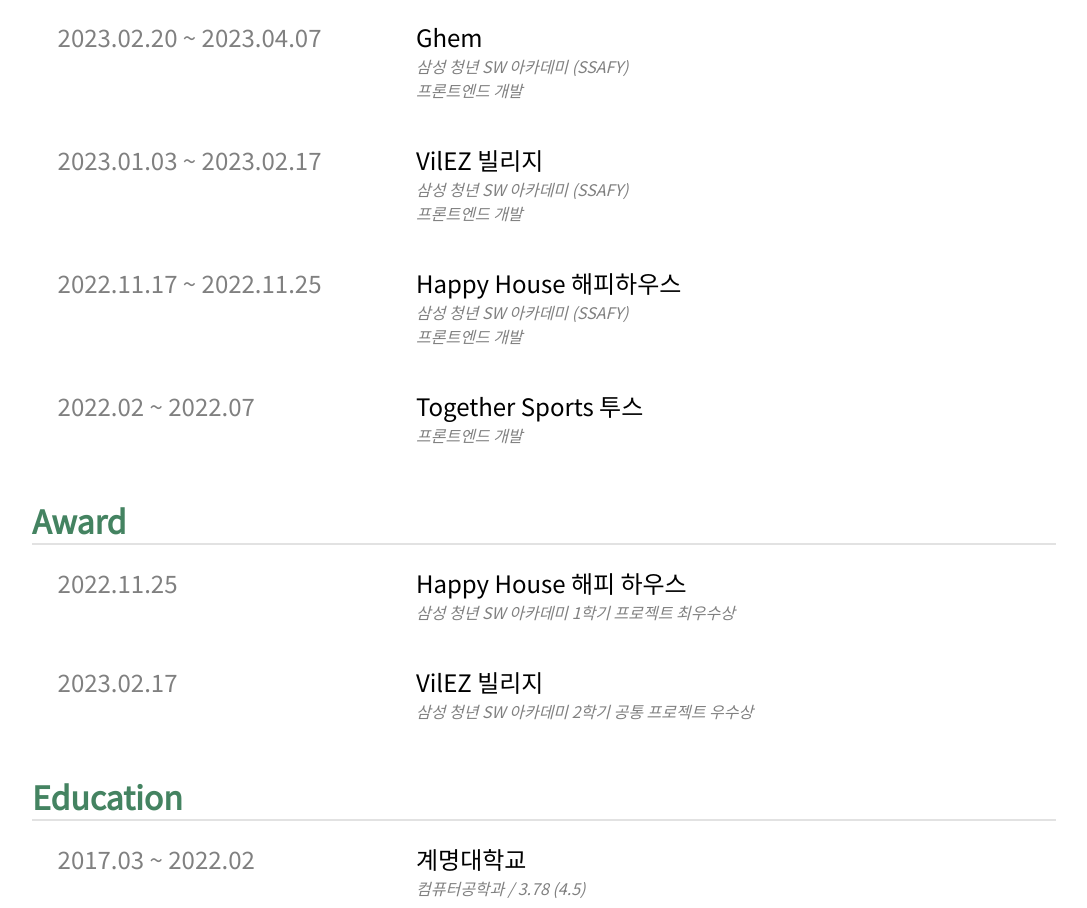
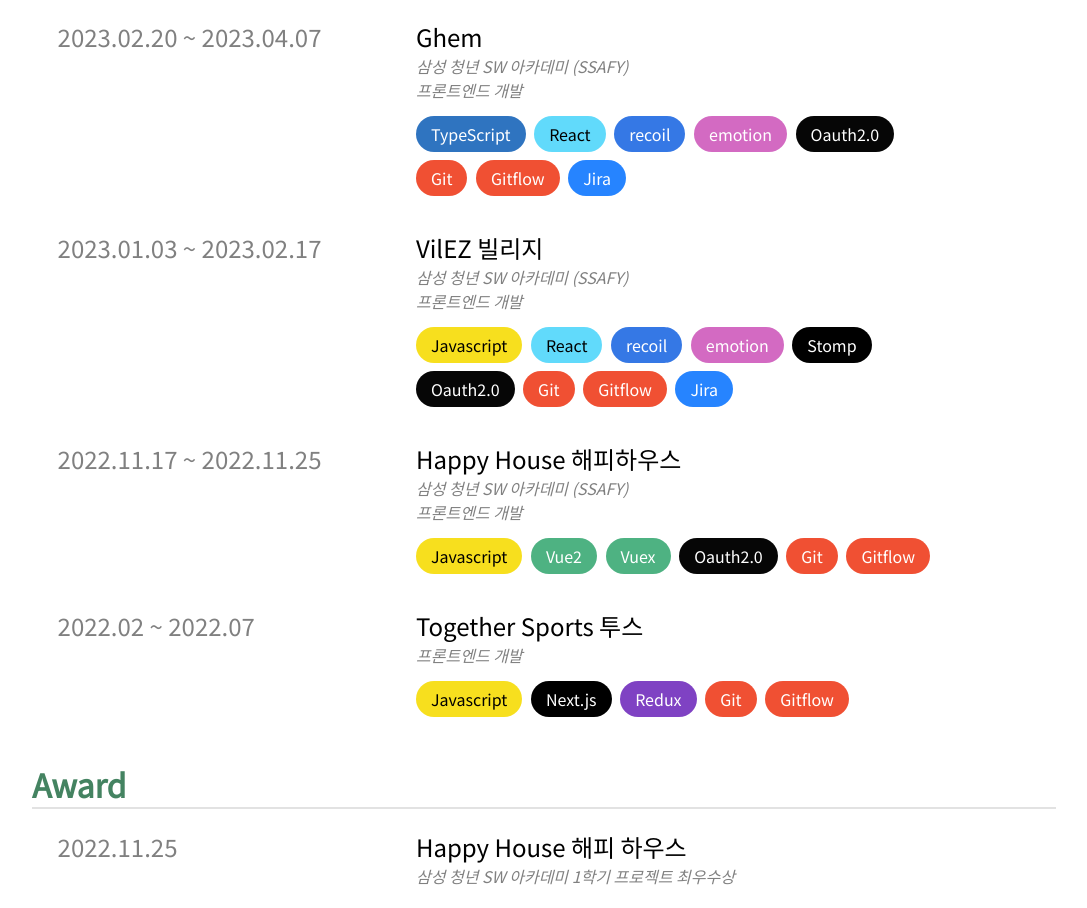
Before and after one commit to sagongjieun/sagongjieun.github.io, a plain HTML site: page index.html in a window 1280 px wide. Shown: the part 725-1633 px from the top of the page, without its empty margins (96-1183 px from the left). Drawn offline with Linux system fonts and the light colour scheme.

Commit message:
skill 추가

```diff
--- a/index.html
+++ b/index.html
@@ -51,6 +51,18 @@
             <h3>Ghem</h3>
             <i>삼성 청년 SW 아카데미 (SSAFY)</i><br />
             <i>프론트엔드 개발</i>
+            <div class="skill-wrapper">
+              <span id="typescript">TypeScript</span>
+              <span id="react">React</span>
+              <span id="recoil">recoil</span>
+              <span id="emotion">emotion</span>
+              <span id="oauth">Oauth2.0</span>
+            </div>
+            <div class="skill-wrapper">
+              <span id="git">Git</span>
+              <span id="git">Gitflow</span>
+              <span id="jira">Jira</span>
+            </div>
           </div>
         </div>
         <div class="contents-wrapper">
@@ -59,6 +71,19 @@
             <h3>VilEZ 빌리지</h3>
             <i>삼성 청년 SW 아카데미 (SSAFY)</i><br />
             <i>프론트엔드 개발</i>
+            <div class="skill-wrapper">
+              <span id="javascript">Javascript</span>
+              <span id="react">React</span>
+              <span id="recoil">recoil</span>
+              <span id="emotion">emotion</span>
+              <span id="stomp">Stomp</span>
+            </div>
+            <div class="skill-wrapper">
+              <span id="oauth">Oauth2.0</span>
+              <span id="git">Git</span>
+              <span id="git">Gitflow</span>
+              <span id="jira">Jira</span>
+            </div>
           </div>
         </div>
         <div class="contents-wrapper">
@@ -67,6 +92,14 @@
             <h3>Happy House 해피하우스</h3>
             <i>삼성 청년 SW 아카데미 (SSAFY)</i><br />
             <i>프론트엔드 개발</i>
+            <div class="skill-wrapper">
+              <span id="javascript">Javascript</span>
+              <span id="vue">Vue2</span>
+              <span id="vue">Vuex</span>
+              <span id="oauth">Oauth2.0</span>
+              <span id="git">Git</span>
+              <span id="git">Gitflow</span>
+            </div>
           </div>
         </div>
         <div class="contents-wrapper">
@@ -74,6 +107,13 @@
           <div>
             <h3>Together Sports 투스</h3>
             <i>프론트엔드 개발</i>
+            <div class="skill-wrapper">
+              <span id="javascript">Javascript</span>
+              <span id="next">Next.js</span>
+              <span id="redux">Redux</span>
+              <span id="git">Git</span>
+              <span id="git">Gitflow</span>
+            </div>
           </div>
         </div>
       </section>
--- a/style.css
+++ b/style.css
@@ -98,3 +98,118 @@ p {
 .contents-wrapper > div {
   width: 60%;
 }
+
+.skill-wrapper {
+  margin-top: 20px;
+}
+
+.skill-wrapper > span {
+  padding: 6px 15px;
+  border-radius: 21px;
+  color: white;
+  margin-right: 5px;
+  cursor: pointer;
+}
+
+#react {
+  color: black;
+  background: #61dafb;
+}
+
+#react:hover {
+  transition: all 0.3s;
+  background: #8be6ff;
+}
+
+#vue {
+  background: #4eb282;
+}
+
+#vue:hover {
+  transition: all 0.3s;
+  background: #60da9f;
+}
+
+#javascript {
+  color: black;
+  background: #f7df1e;
+}
+
+#javascript:hover {
+  transition: all 0.3s;
+  background: #ffed66;
+}
+
+#typescript {
+  background: #2f74c0;
+}
+
+#typescript:hover {
+  transition: all 0.3s;
+  background: #3d95f3;
+}
+
+#recoil {
+  background: #3578e5;
+}
+
+#recoil:hover {
+  transition: all 0.3s;
+  background: #5295ff;
+}
+
+#emotion {
+  background: #d36ac2;
+}
+
+#emotion:hover {
+  transition: all 0.3s;
+  background: #ff94ed;
+}
+
+#oauth {
+  background: #060606;
+}
+
+#oauth:hover {
+  transition: all 0.3s;
+  background: #3a3a3a;
+}
+
+#git {
+  background: #f05033;
+}
+
+#git:hover {
+  transition: all 0.3s;
+  background: #ff735a;
+}
+
+#jira {
+  background: #2684ff;
+}
+
+#jira:hover {
+  transition: all 0.3s;
+  background: #5da3ff;
+}
+
+#next,
+#stomp {
+  background: black;
+}
+
+#next:hover,
+#stomp:hover {
+  transition: all 0.3s;
+  background: rgba(0, 0, 0, 0.753);
+}
+
+#redux {
+  background: #7f42c3;
+}
+
+#redux:hover {
+  transition: all 0.3s;
+  background: #a357fa;
+}
```
